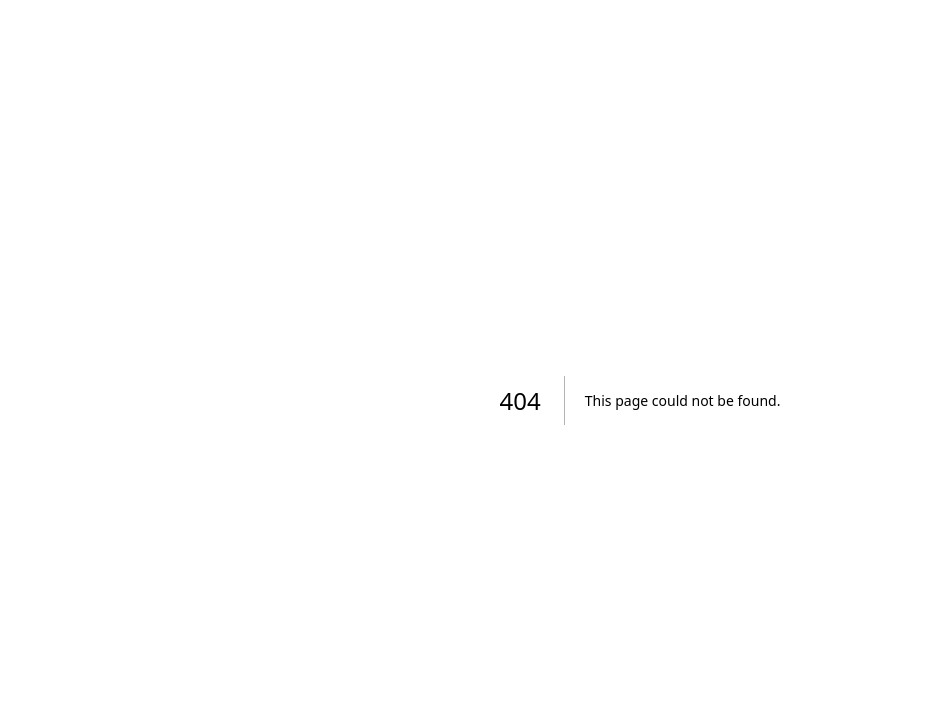
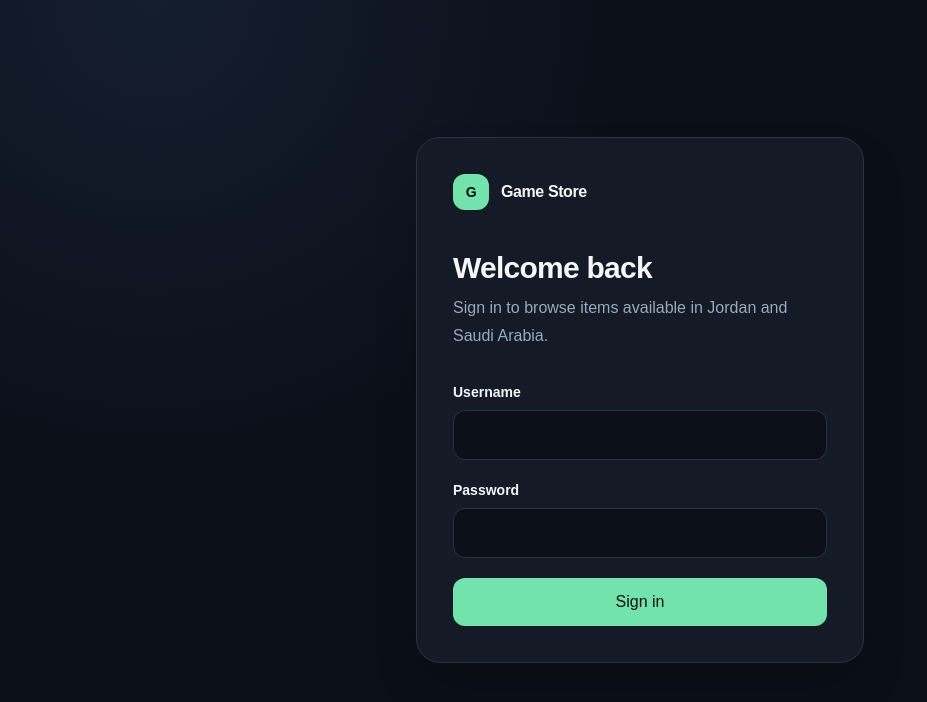
Before and after one commit to ahmed1v0/GameStore, a Next.js app in the folder frontend/: page /login in a window 1280 px wide. Before the commit this address had no page. Shown: the top 702 px of the page, without its empty margins (0-927 px from the left). Built offline with nearby package versions, Linux system fonts and the light colour scheme; no server answers.

Commit message:
Add frontend authentication

```diff
--- /dev/null
+++ b/frontend/src/app/login/page.tsx
@@ -0,0 +1,5 @@
+import { LoginForm } from "@/features/auth/login-form";
+
+export default function LoginPage() {
+  return <LoginForm />;
+}
--- a/frontend/src/app/products/page.tsx
+++ b/frontend/src/app/products/page.tsx
@@ -1,7 +1,9 @@
 import { PageShell } from "@/components/page-shell";
+import { RequireAuth } from "@/features/auth/require-auth";
 
 export default function ProductsPage() {
   return (
+    <RequireAuth>
       <PageShell>
         <p className="text-sm font-semibold uppercase tracking-[0.16em] text-[var(--accent)]">
           Catalog
@@ -11,5 +13,6 @@ export default function ProductsPage() {
           The authenticated product catalog will appear here.
         </p>
       </PageShell>
+    </RequireAuth>
   );
 }
--- a/frontend/src/components/page-shell.tsx
+++ b/frontend/src/components/page-shell.tsx
@@ -1,4 +1,6 @@
 import type { ReactNode } from "react";
+
+import { AccountActions } from "@/features/auth/account-actions";
 
 import { StoreMark } from "./store-mark";
 
@@ -6,8 +8,9 @@ export function PageShell({ children }: Readonly<{ children: ReactNode }>) {
   return (
     <div className="min-h-screen">
       <header className="border-b border-[var(--border)] bg-[var(--background)]/85 backdrop-blur">
-        <div className="mx-auto flex h-18 max-w-6xl items-center px-5 sm:px-8">
+        <div className="mx-auto flex h-18 max-w-6xl items-center justify-between px-5 sm:px-8">
           <StoreMark />
+          <AccountActions />
         </div>
       </header>
       <main className="mx-auto max-w-6xl px-5 py-10 sm:px-8 sm:py-14">{children}</main>
--- a/frontend/src/components/providers.tsx
+++ b/frontend/src/components/providers.tsx
@@ -2,6 +2,8 @@
 
 import { QueryClient, QueryClientProvider } from "@tanstack/react-query";
 import { useState, type ReactNode } from "react";
+
+import { AuthProvider } from "@/features/auth/auth-provider";
 
 export function Providers({ children }: Readonly<{ children: ReactNode }>) {
   const [queryClient] = useState(
@@ -17,5 +19,9 @@ export function Providers({ children }: Readonly<{ children: ReactNode }>) {
       }),
   );
 
-  return <QueryClientProvider client={queryClient}>{children}</QueryClientProvider>;
+  return (
+    <QueryClientProvider client={queryClient}>
+      <AuthProvider>{children}</AuthProvider>
+    </QueryClientProvider>
+  );
 }
--- /dev/null
+++ b/frontend/src/features/auth/account-actions.tsx
@@ -0,0 +1,27 @@
+"use client";
+
+import { useRouter } from "next/navigation";
+
+import { useAuth } from "./auth-provider";
+
+export function AccountActions() {
+  const { isReady, logout, session } = useAuth();
+  const router = useRouter();
+
+  if (!isReady || !session) {
+    return null;
+  }
+
+  return (
+    <button
+      type="button"
+      className="rounded-lg border border-[var(--border)] px-3 py-2 text-sm font-semibold text-[var(--muted)] transition hover:border-[#46556e] hover:text-white focus-visible:outline-2 focus-visible:outline-offset-2 focus-visible:outline-[var(--accent)]"
+      onClick={() => {
+        logout();
+        router.replace("/login");
+      }}
+    >
+      Sign out
+    </button>
+  );
+}
--- /dev/null
+++ b/frontend/src/features/auth/auth-provider.tsx
@@ -0,0 +1,82 @@
+"use client";
+
+import {
+  createContext,
+  useContext,
+  useEffect,
+  useMemo,
+  useState,
+  type ReactNode,
+} from "react";
+
+import { authSessionSchema, login as loginRequest, type AuthSession } from "@/lib/api/auth";
+
+const STORAGE_KEY = "game-store-auth";
+
+type AuthContextValue = {
+  session: AuthSession | null;
+  isReady: boolean;
+  login(username: string, password: string): Promise<void>;
+  logout(): void;
+};
+
+const AuthContext = createContext<AuthContextValue | null>(null);
+
+export function AuthProvider({ children }: Readonly<{ children: ReactNode }>) {
+  const [session, setSession] = useState<AuthSession | null>(null);
+  const [isReady, setIsReady] = useState(false);
+
+  useEffect(() => {
+    const timeout = window.setTimeout(() => {
+      setSession(readStoredSession());
+      setIsReady(true);
+    }, 0);
+    return () => window.clearTimeout(timeout);
+  }, []);
+
+  const value = useMemo<AuthContextValue>(
+    () => ({
+      session,
+      isReady,
+      async login(username: string, password: string) {
+        const nextSession = await loginRequest(username, password);
+        window.sessionStorage.setItem(STORAGE_KEY, JSON.stringify(nextSession));
+        setSession(nextSession);
+      },
+      logout() {
+        window.sessionStorage.removeItem(STORAGE_KEY);
+        setSession(null);
+      },
+    }),
+    [isReady, session],
+  );
+
+  return <AuthContext.Provider value={value}>{children}</AuthContext.Provider>;
+}
+
+export function useAuth(): AuthContextValue {
+  const context = useContext(AuthContext);
+  if (!context) {
+    throw new Error("useAuth must be used within AuthProvider.");
+  }
+  return context;
+}
+
+function readStoredSession(): AuthSession | null {
+  const stored = window.sessionStorage.getItem(STORAGE_KEY);
+  if (!stored) {
+    return null;
+  }
+
+  try {
+    const parsed = authSessionSchema.safeParse(JSON.parse(stored));
+    if (parsed.success) {
+      return parsed.data;
+    }
+  } catch {
+    // A malformed browser value is treated as an expired session.
+  }
+
+  window.sessionStorage.removeItem(STORAGE_KEY);
+  return null;
+}
--- /dev/null
+++ b/frontend/src/features/auth/login-form.tsx
@@ -0,0 +1,87 @@
+"use client";
+
+import { useRouter } from "next/navigation";
+import { useEffect, useState, type FormEvent } from "react";
+
+import { StoreMark } from "@/components/store-mark";
+import { useAuth } from "@/features/auth/auth-provider";
+import { ApiError } from "@/lib/api/client";
+
+export function LoginForm() {
+  const { isReady, login, session } = useAuth();
+  const router = useRouter();
+  const [username, setUsername] = useState("");
+  const [password, setPassword] = useState("");
+  const [error, setError] = useState<string | null>(null);
+  const [isSubmitting, setIsSubmitting] = useState(false);
+
+  useEffect(() => {
+    if (isReady && session) {
+      router.replace("/products");
+    }
+  }, [isReady, router, session]);
+
+  async function handleSubmit(event: FormEvent<HTMLFormElement>) {
+    event.preventDefault();
+    setError(null);
+    setIsSubmitting(true);
+    try {
+      await login(username.trim(), password);
+      router.replace("/products");
+    } catch (reason) {
+      setError(reason instanceof ApiError ? "Username or password is incorrect." : "Unable to sign in.");
+    } finally {
+      setIsSubmitting(false);
+    }
+  }
+
+  return (
+    <main className="grid min-h-screen place-items-center px-5 py-12">
+      <section className="w-full max-w-md rounded-3xl border border-[var(--border)] bg-[var(--surface)] p-6 shadow-2xl shadow-black/25 sm:p-9">
+        <StoreMark />
+        <h1 className="mt-10 text-3xl font-bold tracking-tight">Welcome back</h1>
+        <p className="mt-2 text-base leading-7 text-[var(--muted)]">
+          Sign in to browse items available in Jordan and Saudi Arabia.
+        </p>
+
+        <form className="mt-8 space-y-5" onSubmit={handleSubmit}>
+          <label className="block">
+            <span className="mb-2 block text-sm font-semibold">Username</span>
+            <input
+              required
+              autoComplete="username"
+              value={username}
+              onChange={(event) => setUsername(event.target.value)}
+              className="w-full rounded-xl border border-[var(--border)] bg-[var(--background)] px-4 py-3 text-base outline-none transition focus:border-[var(--accent)] focus:ring-2 focus:ring-[var(--accent)]/20"
+            />
+          </label>
+          <label className="block">
+            <span className="mb-2 block text-sm font-semibold">Password</span>
+            <input
+              required
+              type="password"
+              autoComplete="current-password"
+              value={password}
+              onChange={(event) => setPassword(event.target.value)}
+              className="w-full rounded-xl border border-[var(--border)] bg-[var(--background)] px-4 py-3 text-base outline-none transition focus:border-[var(--accent)] focus:ring-2 focus:ring-[var(--accent)]/20"
+            />
+          </label>
+
+          {error ? (
+            <p role="alert" className="rounded-xl bg-[var(--danger)]/10 px-4 py-3 text-sm text-[var(--danger)]">
+              {error}
+            </p>
+          ) : null}
+
+          <button
+            type="submit"
+            disabled={isSubmitting}
+            className="w-full rounded-xl bg-[var(--accent)] px-4 py-3 font-bold text-[#08120e] transition hover:bg-[var(--accent-strong)] focus-visible:outline-2 focus-visible:outline-offset-2 focus-visible:outline-[var(--accent)] disabled:cursor-not-allowed disabled:opacity-60"
+          >
+            {isSubmitting ? "Signing in…" : "Sign in"}
+          </button>
+        </form>
+      </section>
+    </main>
+  );
+}
--- /dev/null
+++ b/frontend/src/features/auth/require-auth.tsx
@@ -0,0 +1,27 @@
+"use client";
+
+import { useRouter } from "next/navigation";
+import { useEffect, type ReactNode } from "react";
+
+import { useAuth } from "./auth-provider";
+
+export function RequireAuth({ children }: Readonly<{ children: ReactNode }>) {
+  const { isReady, session } = useAuth();
+  const router = useRouter();
+
+  useEffect(() => {
+    if (isReady && !session) {
+      router.replace("/login");
+    }
+  }, [isReady, router, session]);
+
+  if (!isReady || !session) {
+    return (
+      <main className="grid min-h-screen place-items-center px-6 text-[var(--muted)]" aria-live="polite">
+        Checking your session…
+      </main>
+    );
+  }
+
+  return children;
+}
--- /dev/null
+++ b/frontend/src/lib/api/auth.ts
@@ -0,0 +1,20 @@
+import { z } from "zod";
+
+import { apiRequest } from "./client";
+
+export const authSessionSchema = z.object({
+  access: z.string().min(1),
+  refresh: z.string().min(1),
+});
+
+export type AuthSession = z.infer<typeof authSessionSchema>;
+
+export function login(username: string, password: string): Promise<AuthSession> {
+  return apiRequest("/auth/login", {
+    schema: authSessionSchema,
+    init: {
+      method: "POST",
+      body: JSON.stringify({ username, password }),
+    },
+  });
+}
```
Lines whose indentation alone changed are shown as unchanged.
